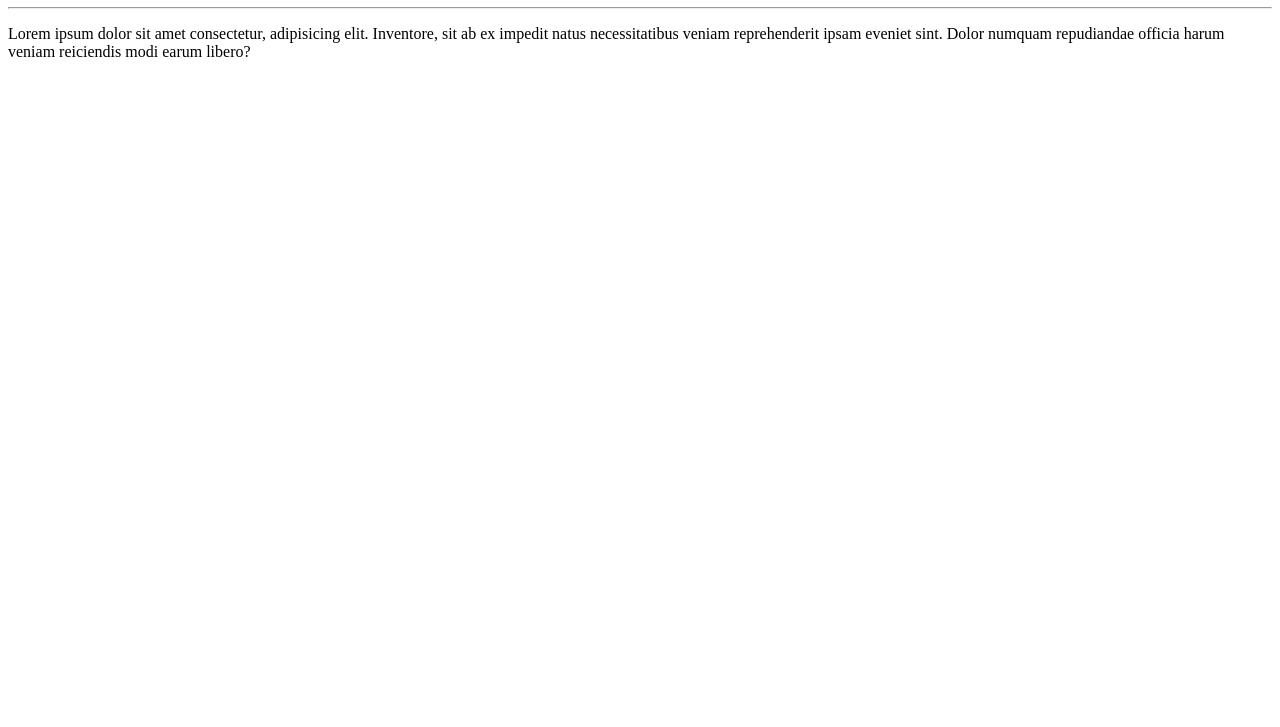
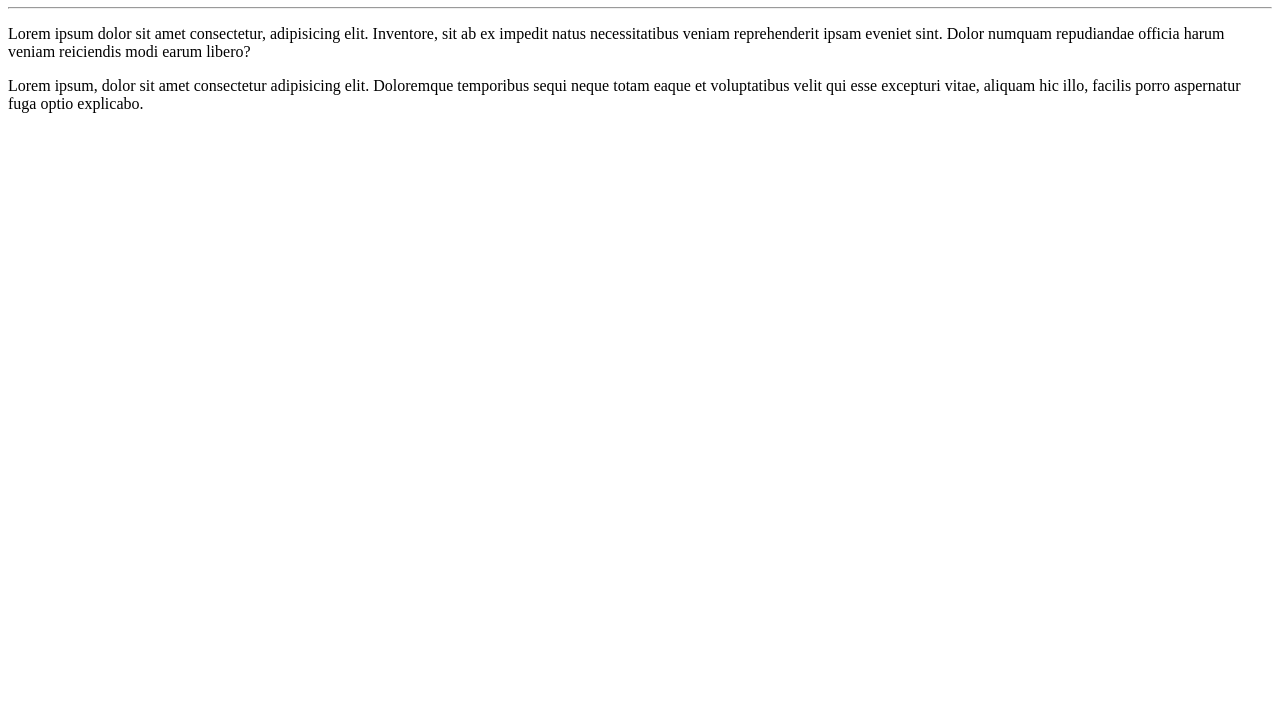
Before and after one commit to paulojosejr/Hello-World, a plain HTML site: page exemple/index.html in a window 1280 px wide. Shown: the part 73-800 px from the top of the page. Drawn offline with Linux system fonts and the light colour scheme.

Commit message:
paragraph added

```diff
--- a/exemple/index.html
+++ b/exemple/index.html
@@ -9,5 +9,6 @@
     <h1>Hello World!</h1>
     <hr>
     <p>Lorem ipsum dolor sit amet consectetur, adipisicing elit. Inventore, sit ab ex impedit natus necessitatibus veniam reprehenderit ipsam eveniet sint. Dolor numquam repudiandae officia harum veniam reiciendis modi earum libero?</p>
+    <p>Lorem ipsum, dolor sit amet consectetur adipisicing elit. Doloremque temporibus sequi neque totam eaque et voluptatibus velit qui esse excepturi vitae, aliquam hic illo, facilis porro aspernatur fuga optio explicabo.</p>
 </body>
 </html>
```
